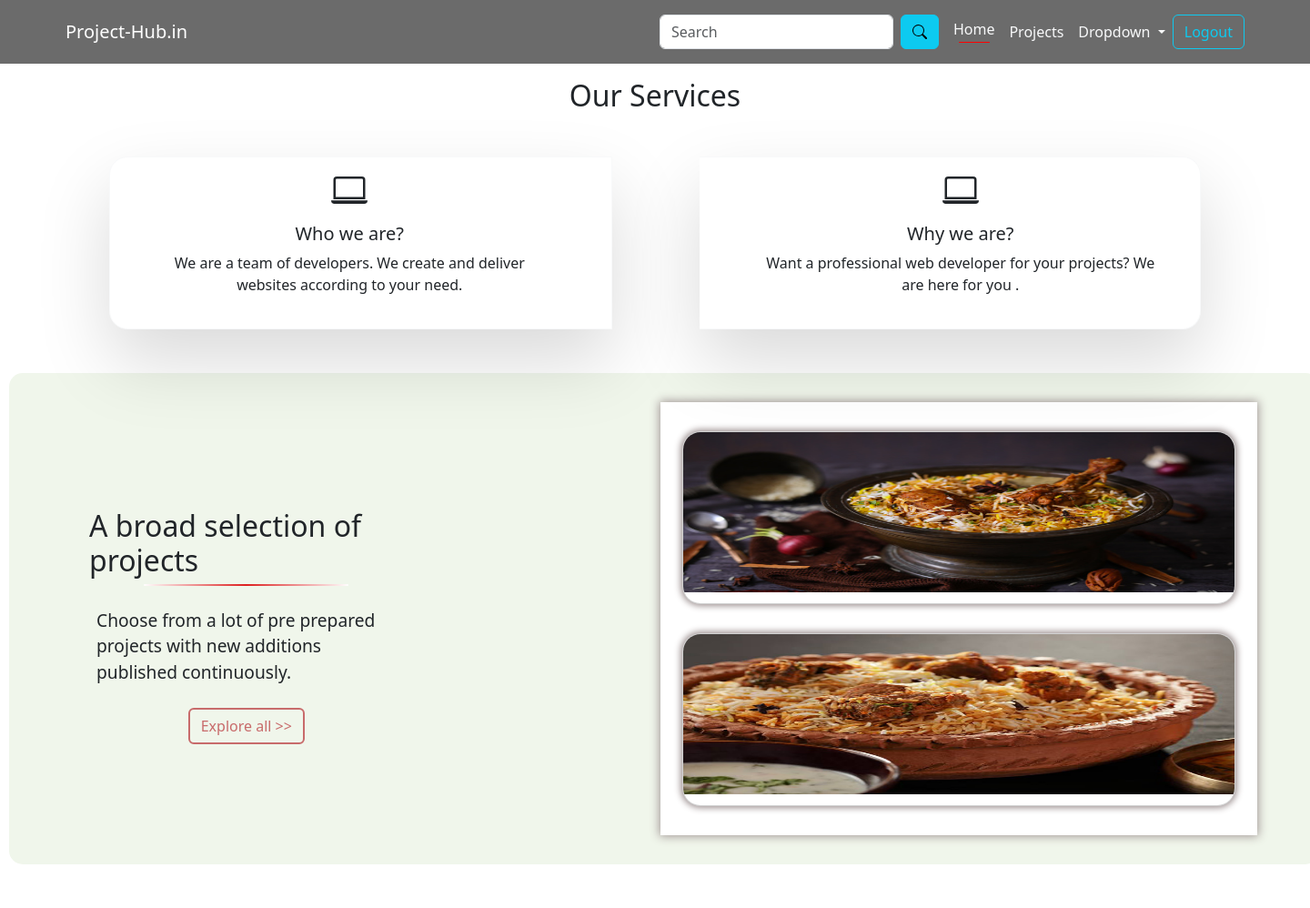
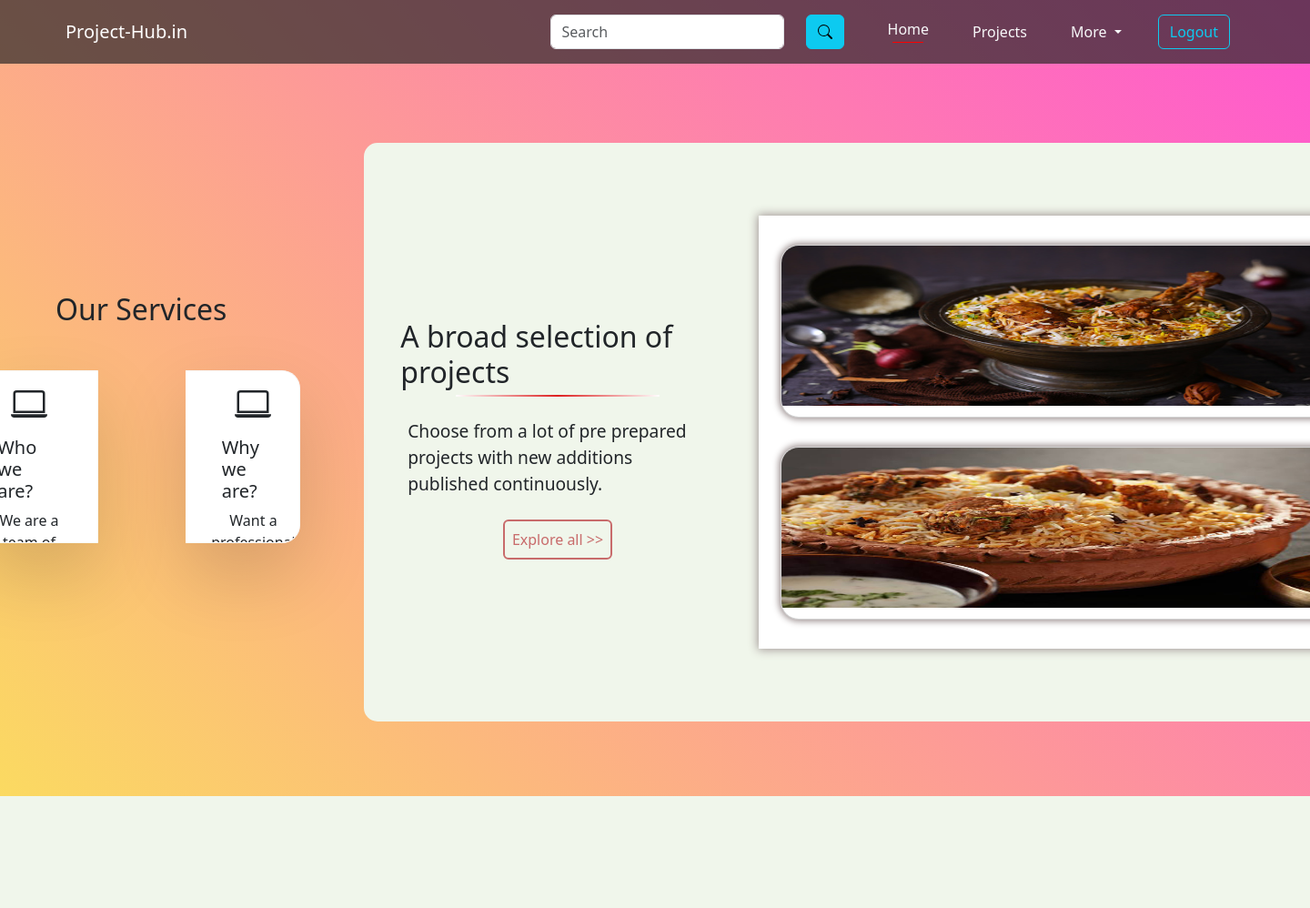
Before and after one commit to itz-A53-K/projectHub, a Django app: page / in a window 1440 px wide; the page is wider, and only the part inside the window is pictured. Shown: that part at 91% size. After the commit the page ends 875 px from the top of that part, so only its background shows below. Run offline with Django 4.2, Linux system fonts and the light colour scheme; a user stored in the database is signed in; data comes from the database, SQL or seed files in the repository; both versions use the stored data as it was after the commit.

Commit message:
Previous style was restored

```diff
--- a/static/user/css/authstyle.css
+++ b/static/user/css/authstyle.css
@@ -5,6 +5,10 @@
     font-family: "Poppins", sans-serif;
 
   } */
+
+  body {
+    background:linear-gradient(45deg,#fbda61,#ff5acd) ;
+  }
 
   .captchaDiv {
     user-select: none;
--- a/static/user/css/indexpage.css
+++ b/static/user/css/indexpage.css
@@ -9,7 +9,7 @@
     margin-bottom: 1rem;
   }
   .card:hover{
-    height: 450px;
+    height: 350px;
   }
   .card input[type="button"]{
     width: 25%;
@@ -130,23 +130,30 @@
     font-weight:500;
     transition: .1s ease-in;
     color: #c86b6b;
+    padding: 8px;
     border: 2px solid #c86b6b;
   }
 
   .btnDesign1:hover{
-    font-size: 1rem;
+    font-size: 1.1rem;
+    padding: 8px;
+    padding-left: 15px;
+    padding-right: 15px;
+    transition: 0.5s;
+    color: white;
     background: linear-gradient(100deg,#c86b6b,rgb(227 145 226),#e0c6e8);
-    border: 2px solid #c86b6b;
+    border: 1px solid white;
+    /* border: none; */
   }
 
-  /* body{
+  .flex-me-bro{
     display: flex;
     justify-content: center;
     align-items: center;
     min-height: 100vh;
     background:linear-gradient(45deg,#fbda61,#ff5acd) ;
 
-  } */
+  }
 
   input[type="button"]{
     width: 25%;
@@ -161,5 +168,4 @@
     cursor: pointer;
     outline: none;
     margin-left: 200%;
-
   }
--- a/templates/user/basic.html
+++ b/templates/user/basic.html
@@ -7,13 +7,15 @@
 
     <link rel="stylesheet" href="https://cdn.jsdelivr.net/npm/bootstrap@5.3.0-alpha1/dist/css/bootstrap.min.css"/>
     {%block csslink%}
-
-      {% comment %} <link rel="stylesheet" href="{% static 'user/css/style.css'%}" /> {% endcomment %}
-
+      <link rel="stylesheet" href="{% static 'user/css/indexpage.css'%}" />
+      <link rel="stylesheet" href="{% static 'user/css/authstyle.css'%}" />
       <link rel="stylesheet" href="{% static 'user/css/project-cards.css'%}" />
     {%endblock%}
     <style>
     {%block css%}
+    body {
+      background:linear-gradient(45deg,#fbda61,#ff5acd);
+    }
     {%endblock%}
   </style>
 
@@ -41,11 +43,11 @@
           id="navbarSupportedContent">
           <form class="d-flex m-2" role="search">
             <input
-              class="form-control me-2"
+              class="form-control me-2 mx-3"
               type="search"
               placeholder="Search"
               aria-label="Search" />
-            <button class="btn btn-info" type="submit">
+            <button class="btn btn-info mx-3" type="submit">
               <svg
                 xmlns="http://www.w3.org/2000/svg"
                 width="16"
@@ -60,28 +62,28 @@
           </form>
 
           <ul class="navbar-nav mb-2 mb-lg-0">
-            <li class="nav-item">
+            <li class="nav-item mx-3">
               <a
                 class="nav-link text-light itemLink"
                 aria-current="page"
                 href="/">Home</a>
             </li>
-            <li class="nav-item">
+            <li class="nav-item mx-3">
               <a class="nav-link text-light itemLink" href="/projects">Projects</a>
             </li>
             {% if request.user.is_authenticated%}
-            <li class="nav-item dropdown itemLink">
+            <li class="nav-item dropdown itemLink mx-3">
               <a
                 class="nav-link text-light dropdown-toggle"
                 href="#"
                 role="button"
                 data-bs-toggle="dropdown"
                 aria-expanded="false">
-                Dropdown
+                More
               </a>
               <ul class="dropdown-menu">
                 <li><a class="dropdown-item itemLink" href="/profile/">Profile</a></li>
-                <li>
+                {% comment %} <li>
                   <a class="dropdown-item itemLink" href="#">Another action</a>
                 </li>
                 <li>
@@ -89,13 +91,13 @@
                 </li>
                 <li>
                   <a class="dropdown-item itemLink" href="#">Something else here</a>
-                </li>
+                </li> {% endcomment %}
               </ul>
             </li>
           </ul>
           {%endif%}
 
-          <div class="btnDiv">
+          <div class="btnDiv mx-3">
             {% if request.user.is_authenticated%}
             <a href="/logout" class="btn btn-outline-info">Logout</a>
             {%else%}
--- a/templates/user/index.html
+++ b/templates/user/index.html
@@ -1,6 +1,5 @@
 {% extends 'user/basic.html' %}
 {%load static %}
-
 {%block title%}Project-Hub - Home Page{%endblock%}
 {%block csslink%}
   <link rel="stylesheet" href="{% static 'user/css/indexpage.css'%}" />
@@ -17,7 +16,7 @@
 {% endfor %}
 {% endif %}
 {% comment %} Alert Message Ends {% endcomment %}
-
+<div class="flex-me-bro">
 <div class="container">
   <center><h2 class="my-3">Our Services</h2></center>
     <div class="card-group my-5">
@@ -55,7 +54,7 @@
           <h5 class="card-title">Why we are?</h5>
           <p class="card-text text-center mx-4">
             Want a professional web developer for your projects? We are here for
-            you .
+            you.
           </p>
         </div>
       </div>
@@ -105,4 +104,5 @@
     </div>
   </div>
 </div>
+</div>
 {%endblock%}
--- a/templates/user/login.html
+++ b/templates/user/login.html
@@ -5,12 +5,12 @@
 <link rel="stylesheet" href="{% static 'user/css/authstyle.css'%}" />
 {%endblock%}
 
-{% comment %} {%block css%}
+{%block css%}
 
-{%endblock%} {% endcomment %}
+{%endblock%}
 
 {%block body%}
-<section class="container forms">
+<section class="container forms" style="background: none;">
     <div class="form login">
         <div class="form-content">
             <h2 class="heading">Login</h2>
--- a/templates/user/projects.html
+++ b/templates/user/projects.html
@@ -1,5 +1,9 @@
 {% extends 'user/basic.html' %}
+{%load static %}
 {%block title%}Project-Hub - Projects Available{%endblock%}
+{%block csslink%}
+<link rel="stylesheet" href="{% static 'user/css/project-cards.css'%}" />
+{%endblock%}
 
 {%block body%}
 <div class="container">
```
Also changed, not shown: db.sqlite3.
